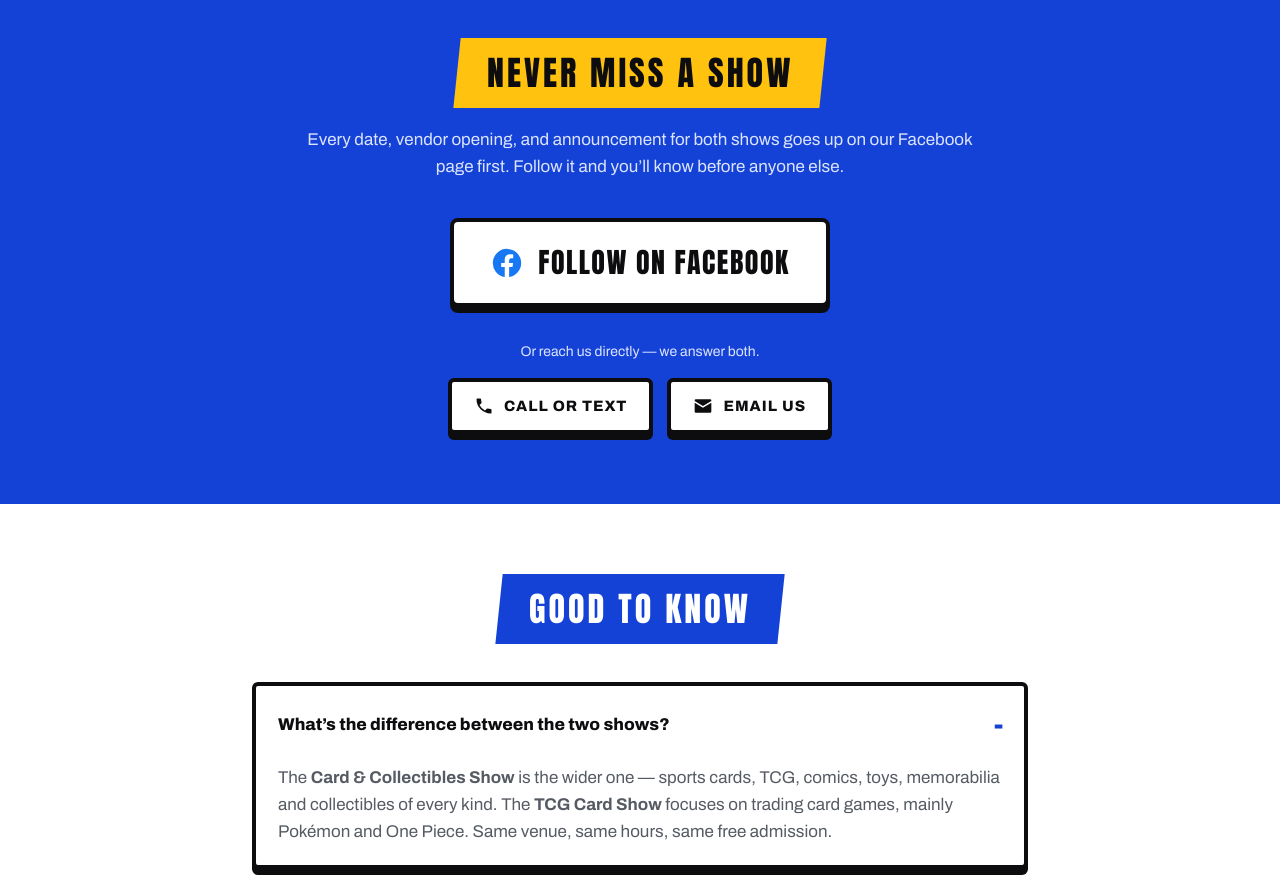
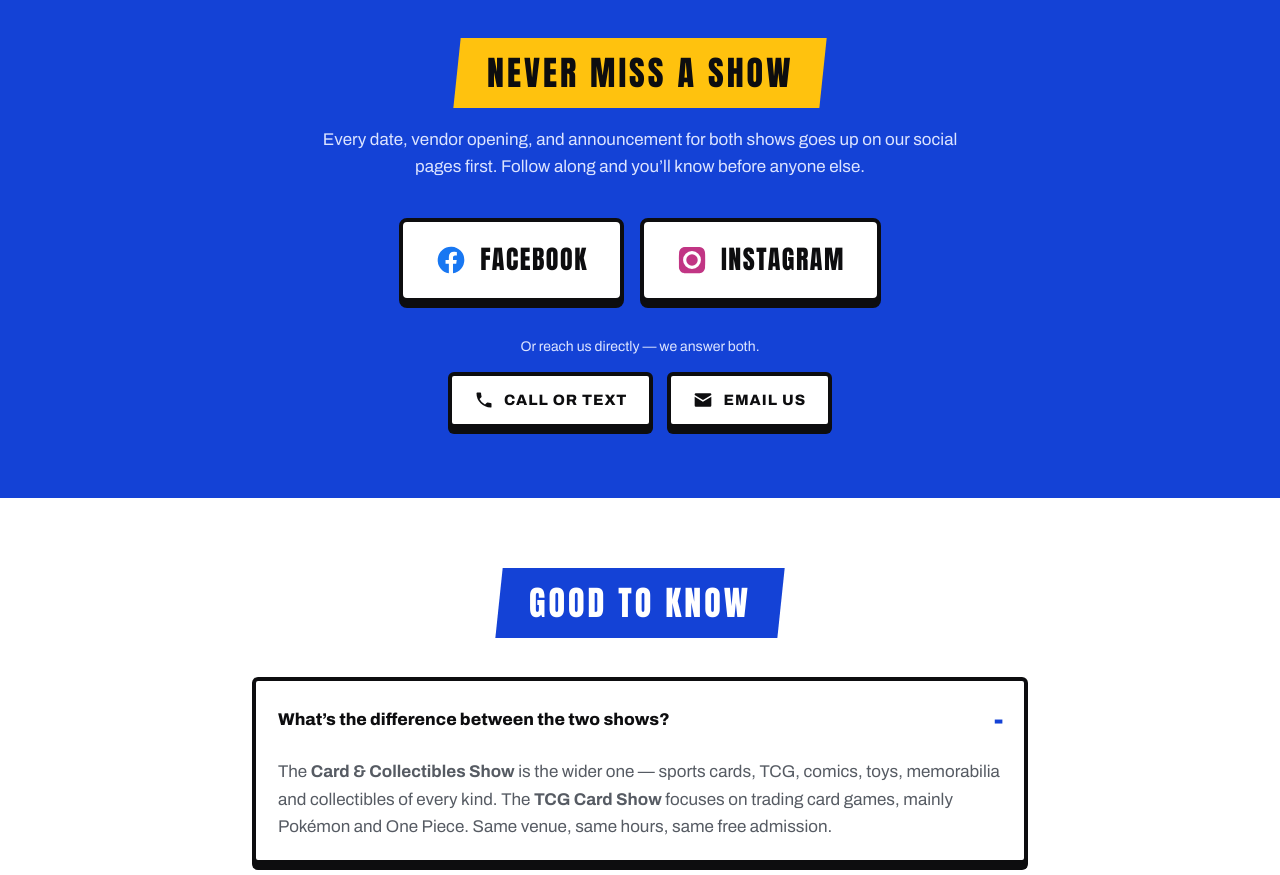
Before and after one commit to chasehobbies/findlaycardshow, a plain HTML site: page index.html in a window 1280 px wide. Shown: the part 3960-4835 px from the top of the page. Drawn offline with Linux system fonts and the light colour scheme.

Commit message:
Add files via upload

```diff
--- a/index.html
+++ b/index.html
@@ -258,16 +258,18 @@
   #follow{background:var(--blue);color:#fff}
   #follow .kicker{background:var(--gold);color:var(--ink)}
   #follow .lede{color:#DCE4FF}
+  .follow-row{display:flex;flex-wrap:wrap;gap:16px;justify-content:center}
   .btn-fb{
-    display:inline-flex;align-items:center;gap:14px;
+    display:inline-flex;align-items:center;gap:13px;
     background:#fff;color:var(--ink);
     border:4px solid var(--ink);border-radius:8px;box-shadow:var(--shadow);
-    padding:18px 36px;
+    padding:17px 32px;
     font-family:'Anton',sans-serif;text-transform:uppercase;
-    font-size:clamp(20px,3.4vw,28px);letter-spacing:1.5px;
+    font-size:clamp(19px,3vw,26px);letter-spacing:1.5px;
     transition:transform .08s ease, box-shadow .08s ease, background .12s ease;
   }
-  .btn-fb svg{width:34px;height:34px;flex:none;color:#1877F2}
+  .btn-fb svg{width:32px;height:32px;flex:none;color:#1877F2}
+  .btn-ig svg{color:#C13584}
   .btn-fb:hover{
     text-decoration:none;background:var(--gold);
     transform:translateY(3px);box-shadow:0 3px 0 var(--ink);
@@ -475,13 +477,17 @@
   <div class="wrap">
     <div class="section-head">
       <div class="kicker"><span>Never Miss a Show</span></div>
-      <p class="lede">Every date, vendor opening, and announcement for both shows goes up on our Facebook page first. Follow it and you&rsquo;ll know before anyone else.</p>
+      <p class="lede">Every date, vendor opening, and announcement for both shows goes up on our social pages first. Follow along and you&rsquo;ll know before anyone else.</p>
     </div>
 
-    <div style="text-align:center">
+    <div class="follow-row">
       <a class="btn-fb" href="https://www.facebook.com/profile.php?id=61591599794646" target="_blank" rel="noopener">
         <svg viewBox="0 0 24 24" fill="currentColor" aria-hidden="true"><path d="M22 12a10 10 0 1 0-11.6 9.9v-7H7.9V12h2.5V9.8c0-2.5 1.5-3.9 3.8-3.9 1.1 0 2.2.2 2.2.2v2.5h-1.3c-1.2 0-1.6.8-1.6 1.6V12h2.8l-.4 2.9h-2.4v7A10 10 0 0 0 22 12Z"/></svg>
-        <span>Follow on Facebook</span>
+        <span>Facebook</span>
+      </a>
+      <a class="btn-fb btn-ig" href="https://www.instagram.com/findlaycardshow/" target="_blank" rel="noopener">
+        <svg viewBox="0 0 24 24" fill="currentColor" aria-hidden="true"><path d="M12 2.2c3.2 0 3.6 0 4.9.1 1.2.1 1.8.2 2.2.4.6.2 1 .5 1.4.9.4.4.7.8.9 1.4.2.4.4 1 .4 2.2.1 1.3.1 1.7.1 4.9s0 3.6-.1 4.9c0 1.2-.2 1.8-.4 2.2-.2.6-.5 1-.9 1.4-.4.4-.8.7-1.4.9-.4.2-1 .4-2.2.4-1.3.1-1.7.1-4.9.1s-3.6 0-4.9-.1c-1.2 0-1.8-.2-2.2-.4-.6-.2-1-.5-1.4-.9-.4-.4-.7-.8-.9-1.4-.2-.4-.4-1-.4-2.2C2.2 15.6 2.2 15.2 2.2 12s0-3.6.1-4.9c0-1.2.2-1.8.4-2.2.2-.6.5-1 .9-1.4.4-.4.8-.7 1.4-.9.4-.2 1-.4 2.2-.4C8.4 2.2 8.8 2.2 12 2.2Zm0 3.1A6.7 6.7 0 1 0 18.7 12 6.7 6.7 0 0 0 12 5.3Zm0 11A4.3 4.3 0 1 1 16.3 12 4.3 4.3 0 0 1 12 16.3Zm6.9-11.2a1.6 1.6 0 1 1-1.6-1.6 1.6 1.6 0 0 1 1.6 1.6Z"/></svg>
+        <span>Instagram</span>
       </a>
     </div>
 
@@ -554,6 +560,7 @@
       <div>
         <strong>Follow</strong>
         <a href="https://www.facebook.com/profile.php?id=61591599794646" target="_blank" rel="noopener">Facebook</a><br>
+        <a href="https://www.instagram.com/findlaycardshow/" target="_blank" rel="noopener">Instagram</a><br>
         10am &ndash; 3pm, every show
       </div>
     </div>
@@ -610,7 +617,7 @@
       if (all.length && all.length === past.length && !s.querySelector('.all-past')) {
         var p = document.createElement('p');
         p.className = 'all-past';
-        p.textContent = 'New dates for this show are announced on our Facebook page.';
+        p.textContent = 'New dates for this show are announced on our Facebook and Instagram pages.';
         s.appendChild(p);
       }
     });
@@ -647,7 +654,7 @@
   "logo": "https://www.findlaycardshow.com/logo.png",
   "email": "Info@findlaycardshow.com",
   "telephone": "+1-567-208-0307",
-  "sameAs": ["https://www.facebook.com/profile.php?id=61591599794646"],
+  "sameAs": ["https://www.facebook.com/profile.php?id=61591599794646", "https://www.instagram.com/findlaycardshow/"],
   "address": {
     "@type": "PostalAddress",
     "streetAddress": "1017 E Sandusky St",
```
